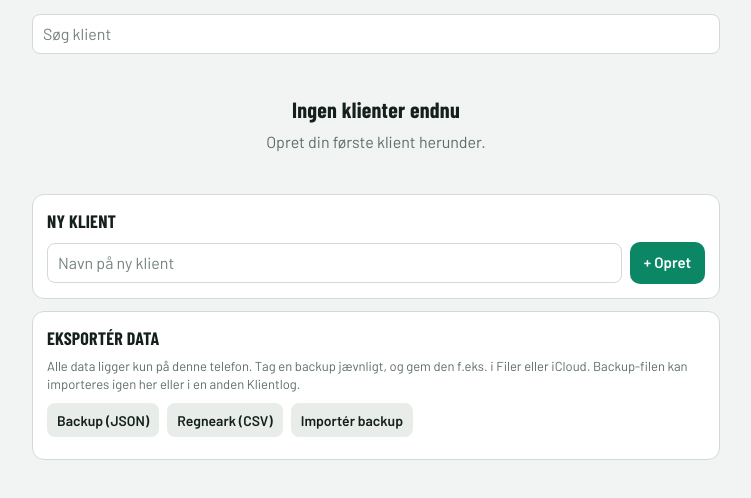
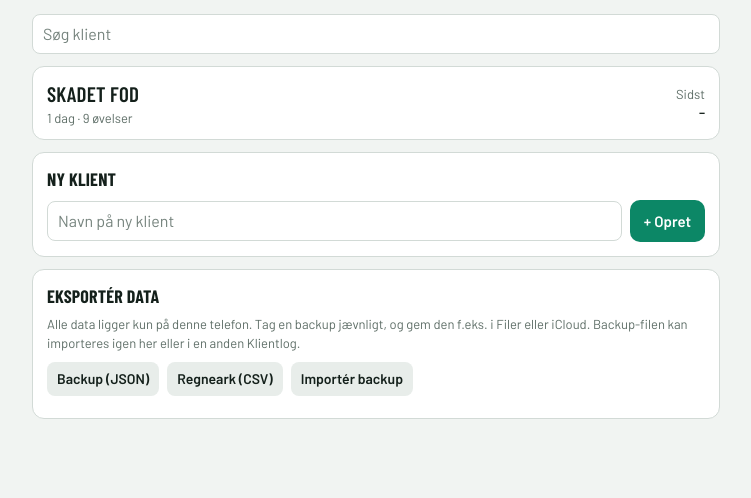
Before and after one commit to hanszamroud/klientlog, a plain HTML site: page index.html in a window 1280 px wide. Shown: the whole page, without its empty margins (264-1015 px from the left). Drawn offline with nearby package versions, Linux system fonts and the light colour scheme.

Commit message:
Appen henter selv nye programmer fra programmer/
Co-Authored-By: Claude Opus 5.5 <noreply@anthropic.com>
Claude-Session: https://claude.ai/code/session_012w2oeGfC57BFLFeeESHQHU

```diff
--- a/index.html
+++ b/index.html
@@ -1172,6 +1172,27 @@ async function boot(){
     render();
   }, err => { clearTimeout(timer); S.clientsLoaded = true; console.error(err); toast('Kunne ikke hente klienter ('+(err&&err.code||'fejl')+')'); render(true); });
   if (S.cid) subscribeSessions(S.cid);
+  if (S.local) syncRepoPrograms();
+}
+// Henter nye programmer fra mappen programmer/ i repoet og lægger dem ind som klienter.
+// Hvert program lægges kun ind én gang, så omdøbning eller sletning i appen bliver ikke overskrevet.
+async function syncRepoPrograms(){
+  let seen = []; try { seen = JSON.parse(localStorage.getItem('klientlog-repo-programs')||'[]'); } catch(e){}
+  try {
+    const idx = await (await fetch('programmer/index.json?t='+Date.now(), {cache:'no-store'})).json();
+    let added = 0;
+    for (const f of (idx.files||[])){
+      if (seen.includes(f)) continue;
+      const json = await (await fetch('programmer/'+f+'?t='+Date.now(), {cache:'no-store'})).json();
+      for (const c of (json.clients||[])){
+        if (!c || !c.id || !c.name) continue;
+        const ex = await S.db.doc('clients/'+c.id).get();
+        if (!ex.exists){ await S.db.doc('clients/'+c.id).set({ name:c.name, archived:false, days:c.days||[], last:null, createdAt:new Date().toISOString(), order:String(c.name).toLowerCase(), importedWeeks:null }); added++; }
+      }
+      seen.push(f); try { localStorage.setItem('klientlog-repo-programs', JSON.stringify(seen)); } catch(e){}
+    }
+    if (added) toast(added===1 ? 'Nyt program er lagt ind' : added+' nye programmer er lagt ind');
+  } catch(e){ console.warn('Programmer kunne ikke hentes', e); }
 }
 boot();
 })();
--- /dev/null
+++ b/programmer/index.json
@@ -0,0 +1,3 @@
+{
+ "files": ["skadet-fod.json"]
+}
--- a/sw.js
+++ b/sw.js
@@ -1,4 +1,4 @@
-const CACHE = 'klientlog-a087554b';
+const CACHE = 'klientlog-a087554c';
 const SHELL = ['./', './index.html', './local-db.js?v=a087554b', './manifest.webmanifest', './icon-180.png', './icon-512.png'];
 self.addEventListener('install', e => { e.waitUntil(caches.open(CACHE).then(c => c.addAll(SHELL)).then(() => self.skipWaiting())); });
 self.addEventListener('activate', e => { e.waitUntil(caches.keys().then(ks => Promise.all(ks.filter(k => k !== CACHE).map(k => caches.delete(k)))).then(() => self.clients.claim())); });
@@ -8,6 +8,7 @@ self.addEventListener('fetch', e => {
   const isShell = url.origin === location.origin;
   const isFont = /fonts\.(googleapis|gstatic)\.com$/.test(url.host);
   if (!isShell && !isFont) return;
+  if (isShell && url.pathname.includes('/programmer/')) return; // programmer hentes altid fra nettet
   if (isShell && (req.mode === 'navigate' || url.pathname.endsWith('/index.html') || url.pathname.endsWith('/'))) {
     // app shell: network first, so updates arrive; offline falls back to the cached copy
     e.respondWith(fetch(req).then(res => { const copy = res.clone(); caches.open(CACHE).then(c => c.put('./index.html', copy)); return res; })
```
